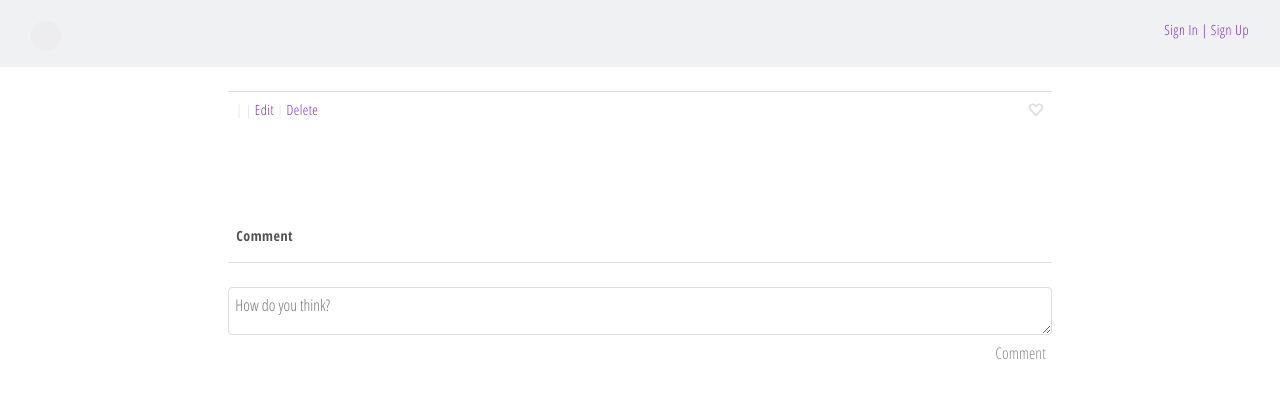
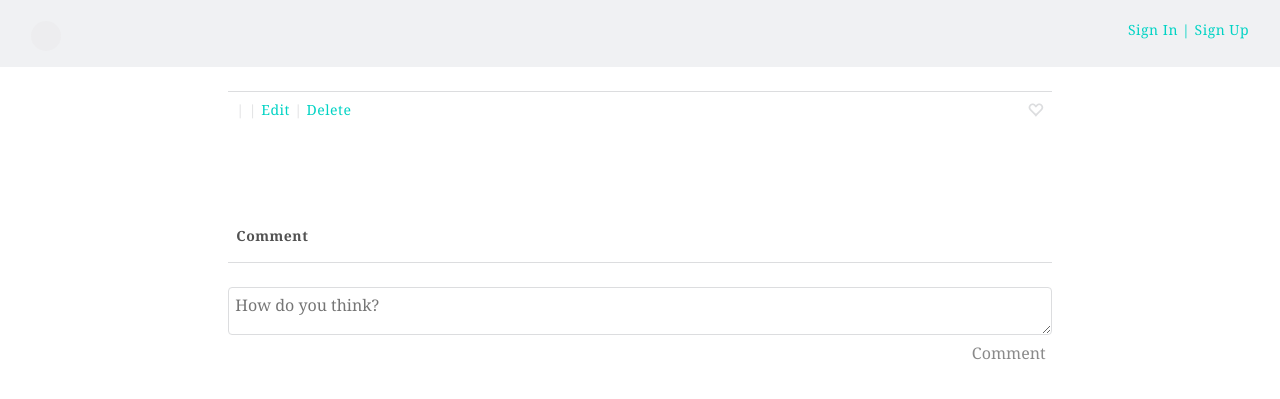
Before and after one commit to YukinoKoh/multiuser_blog_template, a Python web app: template src/handlers/templates/blog.html in a window 1280 px wide. Shown: the top 399 px of the page. Run offline with Jinja, Linux system fonts and the light colour scheme; the template is opened without the code that fills it, so the values that code supplies are empty; some libraries are stand-ins or nearby versions.

Commit message:
editted css

```diff
--- a/src/css/style.css
+++ b/src/css/style.css
@@ -1,6 +1,6 @@
 /* common */
 body {
-  font-family: "Open Sans Condensed", sans-serif;
+  font-family: "Georgia", sans-serif;
   font-size: 16px;
   margin: 0;
   padding: 0;
@@ -33,24 +33,24 @@ a:hover {
   padding: 0; }
 
 .action-link {
-  color: #7728cf;
+  color: #00d3c4;
   font-weight: lighter;
   letter-spacing: 0.5px; }
 
 .action-link a {
-  color: #7728cf; }
+  color: #00d3c4; }
 
 .action-link a:hover {
-  color: #7728cf; }
+  color: #00d3c4; }
 
 .action-link a:focus {
-  color: #7728cf; }
+  color: #00d3c4; }
 
 .action-link a:link {
-  color: #7728cf; }
+  color: #00d3c4; }
 
 .action-link a:visited {
-  color: #7728cf; }
+  color: #00d3c4; }
 
 .like {
   color: #dcdddf; }
@@ -140,6 +140,7 @@ a:hover {
 .newblog-title, .blog-title {
   width: 100%;
   font-weight: bold;
+  font-family: "Roboto", sans-serif;
   font-size: 28px;
   color: #020202;
   margin-top: 24px;
@@ -166,7 +167,7 @@ a:hover {
   float: left; }
 
 .blog-info a {
-  color: #7728cf; }
+  color: #00d3c4; }
 
 .blog-comment-info {
   font-size: 14px;
@@ -224,7 +225,7 @@ a:hover {
   border-bottom: #dcdddf 2px solid; }
 
 .blogs-title {
-  font-family: "Open Sans Condensed", sans-serif;
+  font-family: "Roboto", sans-serif;
   font-weight: bold;
   font-size: 23px;
   color: #020202;
--- a/src/handlers/templates/base.html
+++ b/src/handlers/templates/base.html
@@ -7,7 +7,7 @@
     <link rel="icon" type="img/png" sizes="32x32" href="/img/favicon-32x32.png">
     <link rel="icon" type="img/png" sizes="96x96" href="/img/favicon-96x96.png">
     <link rel="icon" type="image/png" sizes="16x16" href="/img/favicon-16x16.png">
-    <link href="https://fonts.googleapis.com/css?family=Open+Sans+Condensed:300,700" rel="stylesheet">
+    <link href="https://fonts.googleapis.com/css?family=Roboto" rel="stylesheet">
     <link rel="stylesheet" href="https://maxcdn.bootstrapcdn.com/bootstrap/3.3.7/css/bootstrap.min.css">
     <link rel="stylesheet" href="/css/style.css">
     <script src="https://ajax.googleapis.com/ajax/libs/jquery/3.2.1/jquery.min.js"></script>
--- a/src/handlers/templates/base_intro.html
+++ b/src/handlers/templates/base_intro.html
@@ -7,7 +7,7 @@
     <link rel="icon" type="img/png" sizes="32x32" href="/img/favicon-32x32.png">
     <link rel="icon" type="img/png" sizes="96x96" href="/img/favicon-96x96.png">
     <link rel="icon" type="image/png" sizes="16x16" href="/img/favicon-16x16.png">
-    <link href="https://fonts.googleapis.com/css?family=Open+Sans+Condensed:300,700" rel="stylesheet">
+    <link href="https://fonts.googleapis.com/css?family=Roboto" rel="stylesheet">
     <link rel="stylesheet" href="https://maxcdn.bootstrapcdn.com/bootstrap/3.3.7/css/bootstrap.min.css">
     <link rel="stylesheet" href="/css/style.css">
     <script src="https://ajax.googleapis.com/ajax/libs/jquery/3.2.1/jquery.min.js"></script>
--- a/src/sass/style.scss
+++ b/src/sass/style.scss
@@ -1,5 +1,6 @@
-$font: 'Open Sans Condensed', sans-serif;
 
+$font: 'Georgia', sans-serif;
+$font_title: 'Roboto', sans-serif;
 $font_size_1: 28px;
 $font_size_2: 23px;
 $font_size_3: 18px;
@@ -9,7 +10,7 @@ $font_size_6: 10px;
 $font-size: $font_size_4;
 
 $color_brand_2: #80b7d1;
-$color_brand_1: #7728cf;
+$color_brand_1: #00d3c4;
 
 $color_mono: #020202;
 $color_mono_1: #061f26;
@@ -233,6 +234,7 @@ a:hover{
 .newblog-title, .blog-title{
   width: 100%;
   font-weight: bold;
+  font-family: $font_title;
   font-size: $font_size_1;
   color: $color_mono;
   margin-top: $m3;
@@ -345,7 +347,7 @@ a:hover{
 
 
 .blogs-title{
-  font-family: $font;
+  font-family: $font_title;
   font-weight: bold;
   font-size: $font_size_2;
   color: $color_mono;
```
Also changed, not shown: README.md, img/sample_screen.jpg, 11 other files.
